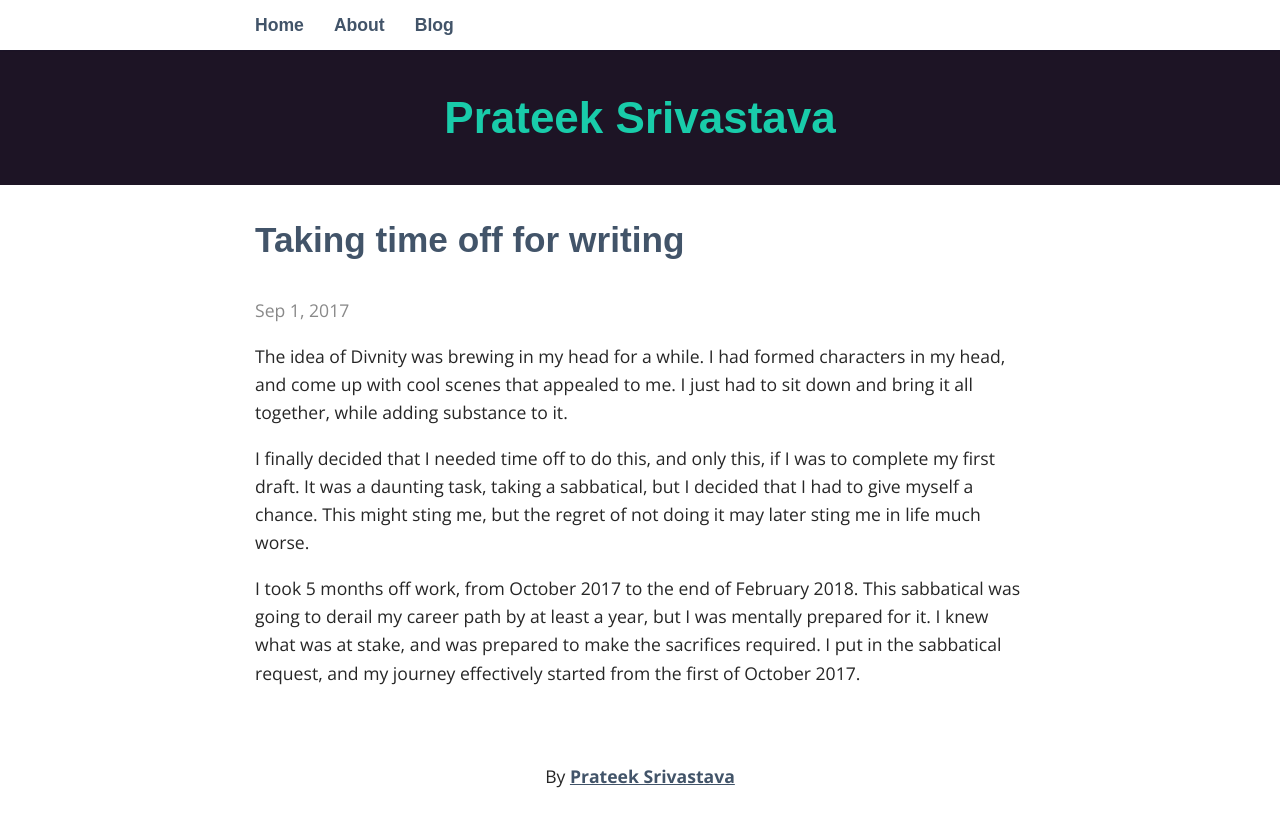
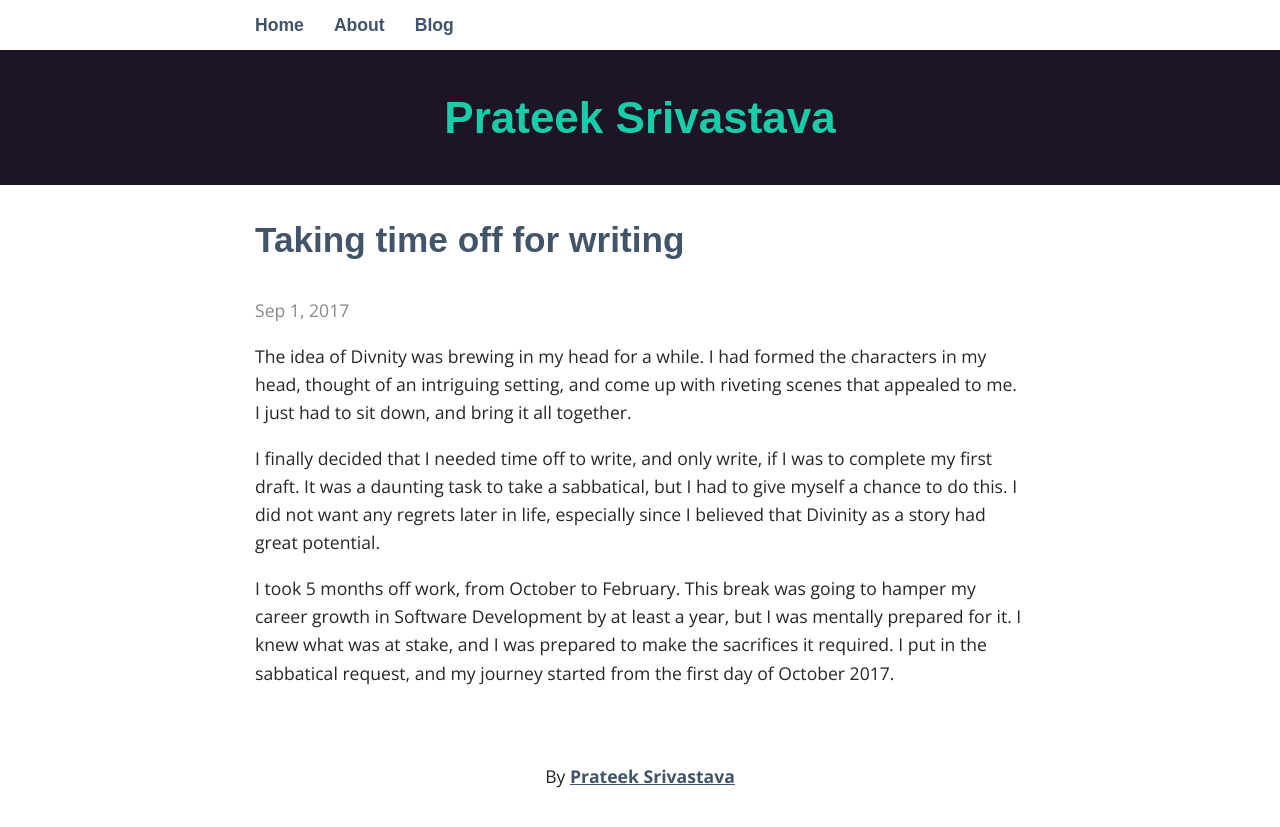
Before and after one commit to pratzo13/pratzo13.github.io, a Jekyll site: the page built from _posts/2017-09-01-taking-time-off.markdown, in a window 1280 px wide. Shown: the top 827 px of the page. Built offline with Jekyll 4.4.1, drawn with Linux system fonts in a browser that asks for light colours; some web fonts are replaced.

Commit message:
First draft first post

```diff
--- a/_posts/2017-09-01-taking-time-off.markdown
+++ b/_posts/2017-09-01-taking-time-off.markdown
@@ -3,8 +3,8 @@ title: Taking time off for writing
 layout: post
 ---
 
-The idea of Divnity was brewing in my head for a while. I had formed characters in my head, and come up with cool scenes that appealed to me. I just had to sit down and bring it all together, while adding substance to it.
+The idea of Divnity was brewing in my head for a while. I had formed the characters in my head, thought of an intriguing setting, and come up with riveting scenes that appealed to me. I just had to sit down, and bring it all together.
 
-I finally decided that I needed time off to do this, and only this, if I was to complete my first draft. It was a daunting task, taking a sabbatical, but I decided that I had to give myself a chance. This might sting me, but the regret of not doing it may later sting me in life much worse.
+I finally decided that I needed time off to write, and only write, if I was to complete my first draft. It was a daunting task to take a sabbatical, but I had to give myself a chance to do this. I did not want any regrets later in life, especially since I believed that Divinity as a story had great potential.
 
-I took 5 months off work, from October 2017 to the end of February 2018. This sabbatical was going to derail my career path by at least a year, but I was mentally prepared for it. I knew what was at stake, and was prepared to make the sacrifices required. I put in the sabbatical request, and my journey effectively started from the first of October 2017.
+I took 5 months off work, from October to February. This break was going to hamper my career growth in Software Development by at least a year, but I was mentally prepared for it. I knew what was at stake, and I was prepared to make the sacrifices it required. I put in the sabbatical request, and my journey started from the first day of October 2017.
```
